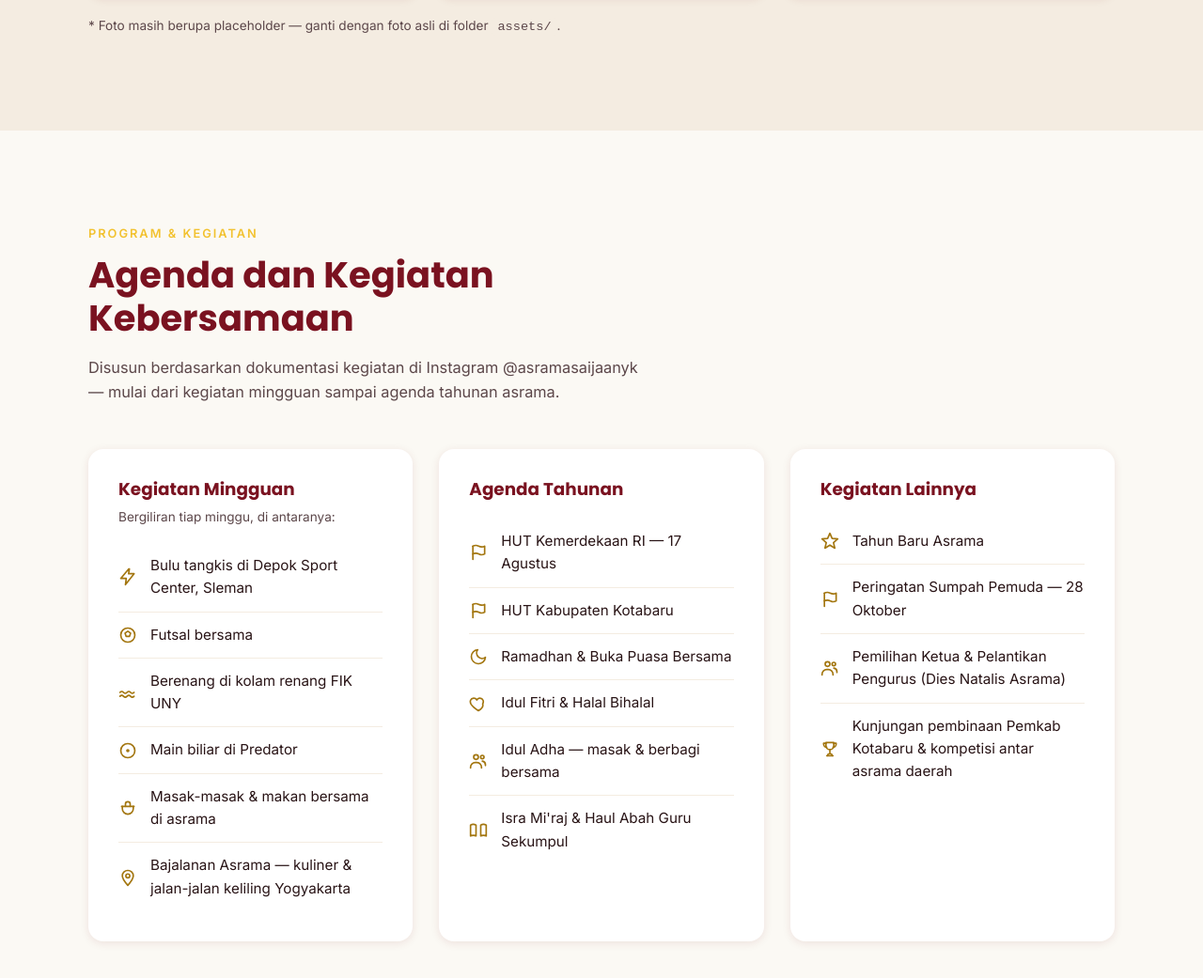
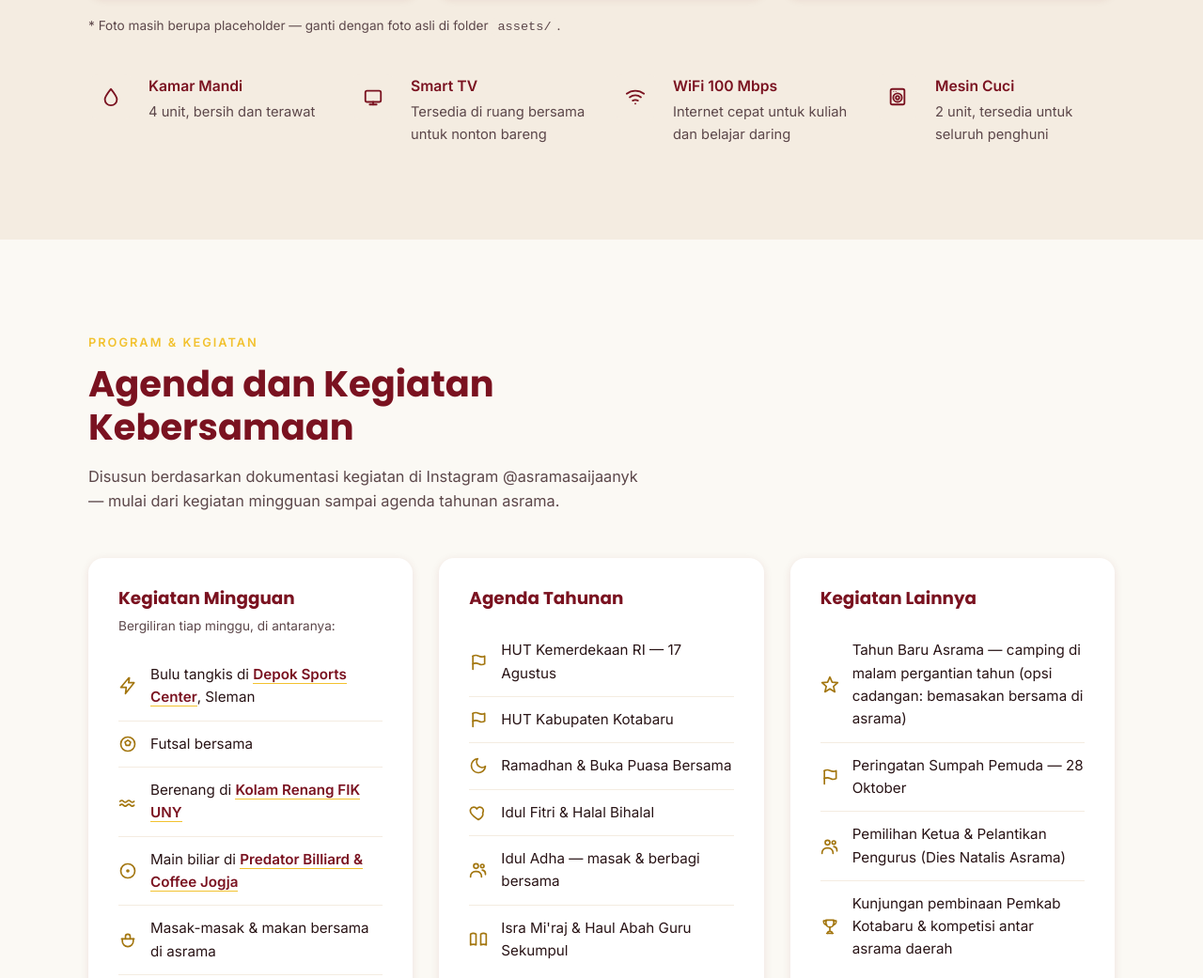
Before and after one commit to Emzyjeppp/asrama-sa-ijaan, a plain HTML site: page index.html in a window 1280 px wide. Shown: the part 2452-3493 px from the top of the page at 94% size. Drawn offline with Linux system fonts and the light colour scheme.

Commit message:
Tambah detail fasilitas dan perbaikan kegiatan mingguan
- Tambah daftar fasilitas (kamar mandi, smart TV, wifi 100 Mbps, mesin
  cuci) sebagai info singkat di bawah galeri Fasilitas.
- Tautkan nama lokasi kegiatan mingguan (Depok Sports Center, Kolam
  Renang FIK UNY, Predator Billiard & Coffee Jogja) ke Google Maps.
- Perbaiki bug tampilan pada item kegiatan mingguan yang memuat link,
  teks pecah karena elemen <a> ikut jadi flex item terpisah.
- Tambah detail kegiatan Tahun Baru Asrama (camping malam pergantian
  tahun, opsi cadangan bemasakan bersama).

```diff
--- a/css/style.css
+++ b/css/style.css
@@ -509,6 +509,13 @@ a:focus-visible, button:focus-visible, input:focus-visible, textarea:focus-visib
   border-radius: 4px;
 }
 
+.amenities-grid {
+  margin-top: 40px;
+  display: grid;
+  grid-template-columns: repeat(4, 1fr);
+  gap: 24px;
+}
+
 /* ============ PROGRAM ============ */
 .program-grid {
   display: grid;
@@ -545,6 +552,14 @@ a:focus-visible, button:focus-visible, input:focus-visible, textarea:focus-visib
   border-bottom: 1px solid var(--color-bg-alt);
   font-size: 0.95rem;
 }
+
+.activity-link {
+  color: var(--color-primary);
+  font-weight: 600;
+  border-bottom: 1.5px solid var(--color-accent);
+  transition: color 0.2s var(--ease-standard);
+}
+.activity-link:hover { color: var(--color-primary-light); }
 .extra-list li:last-child { border-bottom: none; }
 .extra-icon {
   display: inline-flex;
@@ -749,6 +764,7 @@ a:focus-visible, button:focus-visible, input:focus-visible, textarea:focus-visib
   .contact-grid { grid-template-columns: 1fr; }
   .testimoni-grid { grid-template-columns: 1fr; }
   .gallery-grid { grid-template-columns: repeat(2, 1fr); }
+  .amenities-grid { grid-template-columns: repeat(2, 1fr); }
 
   .hero-content { grid-template-columns: 1fr; gap: 32px; text-align: center; }
   .hero-text { max-width: 100%; }
@@ -790,6 +806,7 @@ a:focus-visible, button:focus-visible, input:focus-visible, textarea:focus-visib
   .nav-cta { align-self: flex-start; }
 
   .gallery-grid { grid-template-columns: 1fr; grid-auto-rows: 200px; }
+  .amenities-grid { grid-template-columns: 1fr; }
 }
 
 @media (prefers-reduced-motion: reduce) {
--- a/index.html
+++ b/index.html
@@ -173,6 +173,25 @@
       </figure>
     </div>
     <p class="gallery-note">* Foto masih berupa placeholder — ganti dengan foto asli di folder <code>assets/</code>.</p>
+
+    <div class="amenities-grid">
+      <div class="info-item">
+        <span class="info-icon" aria-hidden="true"><svg viewBox="0 0 24 24" fill="none" stroke="currentColor" stroke-width="2" stroke-linecap="round" stroke-linejoin="round"><path d="M12 3c4 5 7 8.5 7 12a7 7 0 0 1-14 0c0-3.5 3-7 7-12Z"/></svg></span>
+        <div><strong>Kamar Mandi</strong><p>4 unit, bersih dan terawat</p></div>
+      </div>
+      <div class="info-item">
+        <span class="info-icon" aria-hidden="true"><svg viewBox="0 0 24 24" fill="none" stroke="currentColor" stroke-width="2" stroke-linecap="round" stroke-linejoin="round"><rect x="3" y="5" width="18" height="13" rx="2"/><path d="M8 21h8"/><path d="M12 18v3"/></svg></span>
+        <div><strong>Smart TV</strong><p>Tersedia di ruang bersama untuk nonton bareng</p></div>
+      </div>
+      <div class="info-item">
+        <span class="info-icon" aria-hidden="true"><svg viewBox="0 0 24 24" fill="none" stroke="currentColor" stroke-width="2" stroke-linecap="round" stroke-linejoin="round"><path d="M2 8.5a16 16 0 0 1 20 0"/><path d="M5.5 12.5a11 11 0 0 1 13 0"/><path d="M9 16.5a6 6 0 0 1 6 0"/><circle cx="12" cy="20" r="1" fill="currentColor" stroke="none"/></svg></span>
+        <div><strong>WiFi 100 Mbps</strong><p>Internet cepat untuk kuliah dan belajar daring</p></div>
+      </div>
+      <div class="info-item">
+        <span class="info-icon" aria-hidden="true"><svg viewBox="0 0 24 24" fill="none" stroke="currentColor" stroke-width="2" stroke-linecap="round" stroke-linejoin="round"><rect x="4" y="3" width="16" height="18" rx="2"/><circle cx="12" cy="13" r="5"/><circle cx="12" cy="13" r="2"/><circle cx="7.5" cy="6" r="0.6" fill="currentColor" stroke="none"/><circle cx="10" cy="6" r="0.6" fill="currentColor" stroke="none"/></svg></span>
+        <div><strong>Mesin Cuci</strong><p>2 unit, tersedia untuk seluruh penghuni</p></div>
+      </div>
+    </div>
   </div>
 </section>
 
@@ -188,10 +207,10 @@
         <h3>Kegiatan Mingguan</h3>
         <p class="activity-note">Bergiliran tiap minggu, di antaranya:</p>
         <ul class="extra-list">
-          <li><span class="extra-icon" aria-hidden="true"><svg viewBox="0 0 24 24" fill="none" stroke="currentColor" stroke-width="2" stroke-linecap="round" stroke-linejoin="round"><path d="M13 2 3 14h7l-1 8 11-14h-7l1-6Z"/></svg></span> Bulu tangkis di Depok Sport Center, Sleman</li>
+          <li><span class="extra-icon" aria-hidden="true"><svg viewBox="0 0 24 24" fill="none" stroke="currentColor" stroke-width="2" stroke-linecap="round" stroke-linejoin="round"><path d="M13 2 3 14h7l-1 8 11-14h-7l1-6Z"/></svg></span><span>Bulu tangkis di <a href="https://maps.app.goo.gl/G9kuFUviM9uaAcFj9" target="_blank" rel="noopener" class="activity-link">Depok Sports Center</a>, Sleman</span></li>
           <li><span class="extra-icon" aria-hidden="true"><svg viewBox="0 0 24 24" fill="none" stroke="currentColor" stroke-width="2" stroke-linecap="round" stroke-linejoin="round"><circle cx="12" cy="12" r="9"/><path d="M12 7l3.5 2.5-1.3 4.1h-4.4L8.5 9.5Z"/></svg></span> Futsal bersama</li>
-          <li><span class="extra-icon" aria-hidden="true"><svg viewBox="0 0 24 24" fill="none" stroke="currentColor" stroke-width="2" stroke-linecap="round" stroke-linejoin="round"><path d="M2 17c1.5-1.6 3-1.6 4.5 0s3 1.6 4.5 0 3-1.6 4.5 0 3 1.6 4.5 0"/><path d="M2 12c1.5-1.6 3-1.6 4.5 0s3 1.6 4.5 0 3-1.6 4.5 0 3 1.6 4.5 0"/></svg></span> Berenang di kolam renang FIK UNY</li>
-          <li><span class="extra-icon" aria-hidden="true"><svg viewBox="0 0 24 24" fill="none" stroke="currentColor" stroke-width="2" stroke-linecap="round" stroke-linejoin="round"><circle cx="12" cy="12" r="9"/><circle cx="12" cy="12" r="2.2" fill="currentColor" stroke="none"/></svg></span> Main biliar di Predator</li>
+          <li><span class="extra-icon" aria-hidden="true"><svg viewBox="0 0 24 24" fill="none" stroke="currentColor" stroke-width="2" stroke-linecap="round" stroke-linejoin="round"><path d="M2 17c1.5-1.6 3-1.6 4.5 0s3 1.6 4.5 0 3-1.6 4.5 0 3 1.6 4.5 0"/><path d="M2 12c1.5-1.6 3-1.6 4.5 0s3 1.6 4.5 0 3-1.6 4.5 0 3 1.6 4.5 0"/></svg></span><span>Berenang di <a href="https://maps.app.goo.gl/WPBKnLPtWwBom9p3A" target="_blank" rel="noopener" class="activity-link">Kolam Renang FIK UNY</a></span></li>
+          <li><span class="extra-icon" aria-hidden="true"><svg viewBox="0 0 24 24" fill="none" stroke="currentColor" stroke-width="2" stroke-linecap="round" stroke-linejoin="round"><circle cx="12" cy="12" r="9"/><circle cx="12" cy="12" r="2.2" fill="currentColor" stroke="none"/></svg></span><span>Main biliar di <a href="https://maps.app.goo.gl/XHQSY43dFUWDBL718" target="_blank" rel="noopener" class="activity-link">Predator Billiard &amp; Coffee Jogja</a></span></li>
           <li><span class="extra-icon" aria-hidden="true"><svg viewBox="0 0 24 24" fill="none" stroke="currentColor" stroke-width="2" stroke-linecap="round" stroke-linejoin="round"><path d="M4 10h16"/><path d="M5 10v3a7 7 0 0 0 14 0v-3"/><path d="M9 10V7a3 3 0 0 1 6 0v3"/></svg></span> Masak-masak &amp; makan bersama di asrama</li>
           <li><span class="extra-icon" aria-hidden="true"><svg viewBox="0 0 24 24" fill="none" stroke="currentColor" stroke-width="2" stroke-linecap="round" stroke-linejoin="round"><path d="M12 22s7-7.58 7-12a7 7 0 1 0-14 0c0 4.42 7 12 7 12Z"/><circle cx="12" cy="10" r="2.5"/></svg></span> Bajalanan Asrama — kuliner &amp; jalan-jalan keliling Yogyakarta</li>
         </ul>
@@ -212,7 +231,7 @@
       <div class="schedule-card">
         <h3>Kegiatan Lainnya</h3>
         <ul class="extra-list">
-          <li><span class="extra-icon" aria-hidden="true"><svg viewBox="0 0 24 24" fill="none" stroke="currentColor" stroke-width="2" stroke-linecap="round" stroke-linejoin="round"><path d="M12 2l2.9 6.6 7.1.6-5.4 4.7 1.7 7-6.3-3.9-6.3 3.9 1.7-7L2 9.2l7.1-.6Z"/></svg></span> Tahun Baru Asrama</li>
+          <li><span class="extra-icon" aria-hidden="true"><svg viewBox="0 0 24 24" fill="none" stroke="currentColor" stroke-width="2" stroke-linecap="round" stroke-linejoin="round"><path d="M12 2l2.9 6.6 7.1.6-5.4 4.7 1.7 7-6.3-3.9-6.3 3.9 1.7-7L2 9.2l7.1-.6Z"/></svg></span> Tahun Baru Asrama — camping di malam pergantian tahun (opsi cadangan: bemasakan bersama di asrama)</li>
           <li><span class="extra-icon" aria-hidden="true"><svg viewBox="0 0 24 24" fill="none" stroke="currentColor" stroke-width="2" stroke-linecap="round" stroke-linejoin="round"><path d="M5 21V4"/><path d="M5 4s1.5-1 4-1 4 2 7 2 4-1 4-1v10s-1.5 1-4 1-4-2-7-2-4 1-4 1"/></svg></span> Peringatan Sumpah Pemuda — 28 Oktober</li>
           <li><span class="extra-icon" aria-hidden="true"><svg viewBox="0 0 24 24" fill="none" stroke="currentColor" stroke-width="2" stroke-linecap="round" stroke-linejoin="round"><circle cx="9" cy="7" r="3"/><path d="M2 21v-1a6 6 0 0 1 6-6h2a6 6 0 0 1 6 6v1"/><circle cx="17" cy="7" r="2.2"/><path d="M17 12.2c2.4.4 4 2.2 4 4.6v1"/></svg></span> Pemilihan Ketua &amp; Pelantikan Pengurus (Dies Natalis Asrama)</li>
           <li><span class="extra-icon" aria-hidden="true"><svg viewBox="0 0 24 24" fill="none" stroke="currentColor" stroke-width="2" stroke-linecap="round" stroke-linejoin="round"><path d="M7 4h10v4a5 5 0 0 1-10 0Z"/><path d="M7 5H4v1a4 4 0 0 0 4 4"/><path d="M17 5h3v1a4 4 0 0 1-4 4"/><path d="M12 13v4"/><path d="M8 21h8"/><path d="M9 21c0-1.5.7-2.5 3-2.5s3 1 3 2.5"/></svg></span> Kunjungan pembinaan Pemkab Kotabaru &amp; kompetisi antar asrama daerah</li>
```
